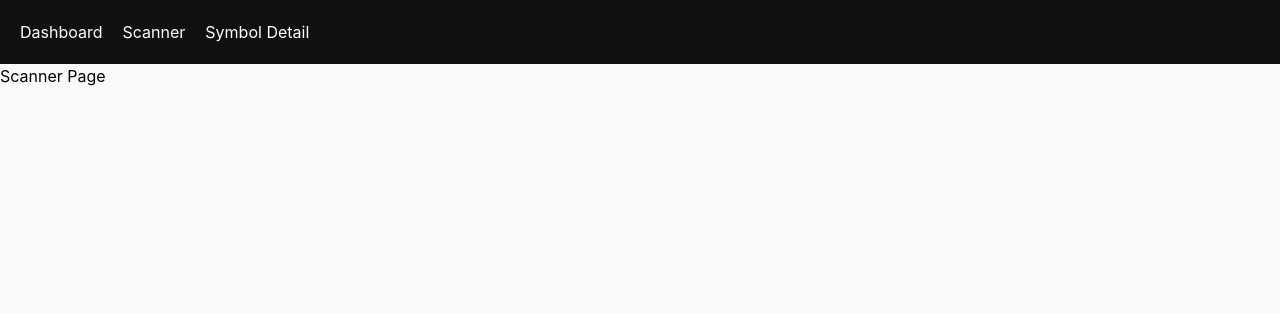
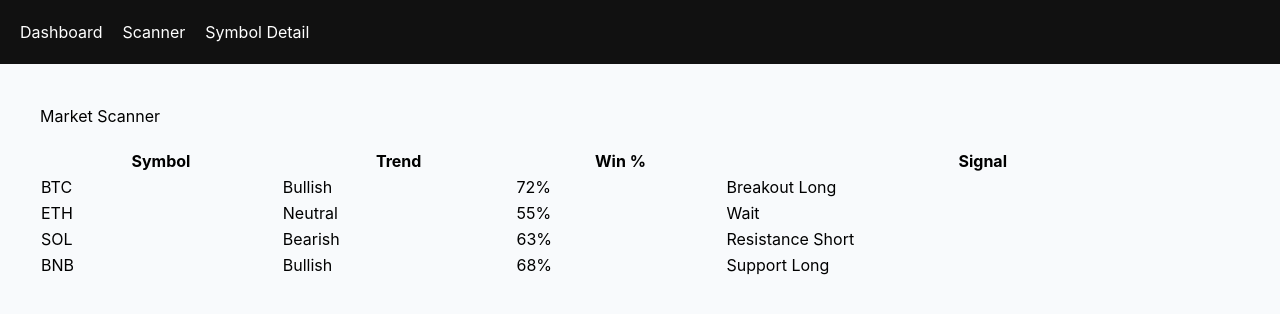
Before and after one commit to as5566332262/crypto-signal-pro, a React (Vite) app: page / in a window 1280 px wide. Both pictures are taken after a click on the button "Scanner". Shown: the top 314 px of the page. Built offline with nearby package versions, Linux system fonts and the light colour scheme.

Commit message:
upgrade scanner to market signal table

```diff
--- a/src/pages/Scanner.jsx
+++ b/src/pages/Scanner.jsx
@@ -1,3 +1,58 @@
+import { useEffect, useState } from "react"
+
 export default function Scanner() {
-  return <div>Scanner Page</div>
+
+  const [signals,setSignals] = useState([])
+
+  useEffect(()=>{
+
+    const mockSignals = [
+      {symbol:"BTC",trend:"Bullish",prob:72,signal:"Breakout Long"},
+      {symbol:"ETH",trend:"Neutral",prob:55,signal:"Wait"},
+      {symbol:"SOL",trend:"Bearish",prob:63,signal:"Resistance Short"},
+      {symbol:"BNB",trend:"Bullish",prob:68,signal:"Support Long"}
+    ]
+
+    setSignals(mockSignals)
+
+  },[])
+
+  return (
+
+    <div style={{padding:40}}>
+
+      <h1>Market Scanner</h1>
+
+      <table style={{
+        width:"100%",
+        marginTop:20,
+        borderCollapse:"collapse"
+      }}>
+
+        <thead>
+          <tr>
+            <th>Symbol</th>
+            <th>Trend</th>
+            <th>Win %</th>
+            <th>Signal</th>
+          </tr>
+        </thead>
+
+        <tbody>
+
+        {signals.map(s=>(
+          <tr key={s.symbol}>
+            <td>{s.symbol}</td>
+            <td>{s.trend}</td>
+            <td>{s.prob}%</td>
+            <td>{s.signal}</td>
+          </tr>
+        ))}
+
+        </tbody>
+
+      </table>
+
+    </div>
+  )
 }
```
